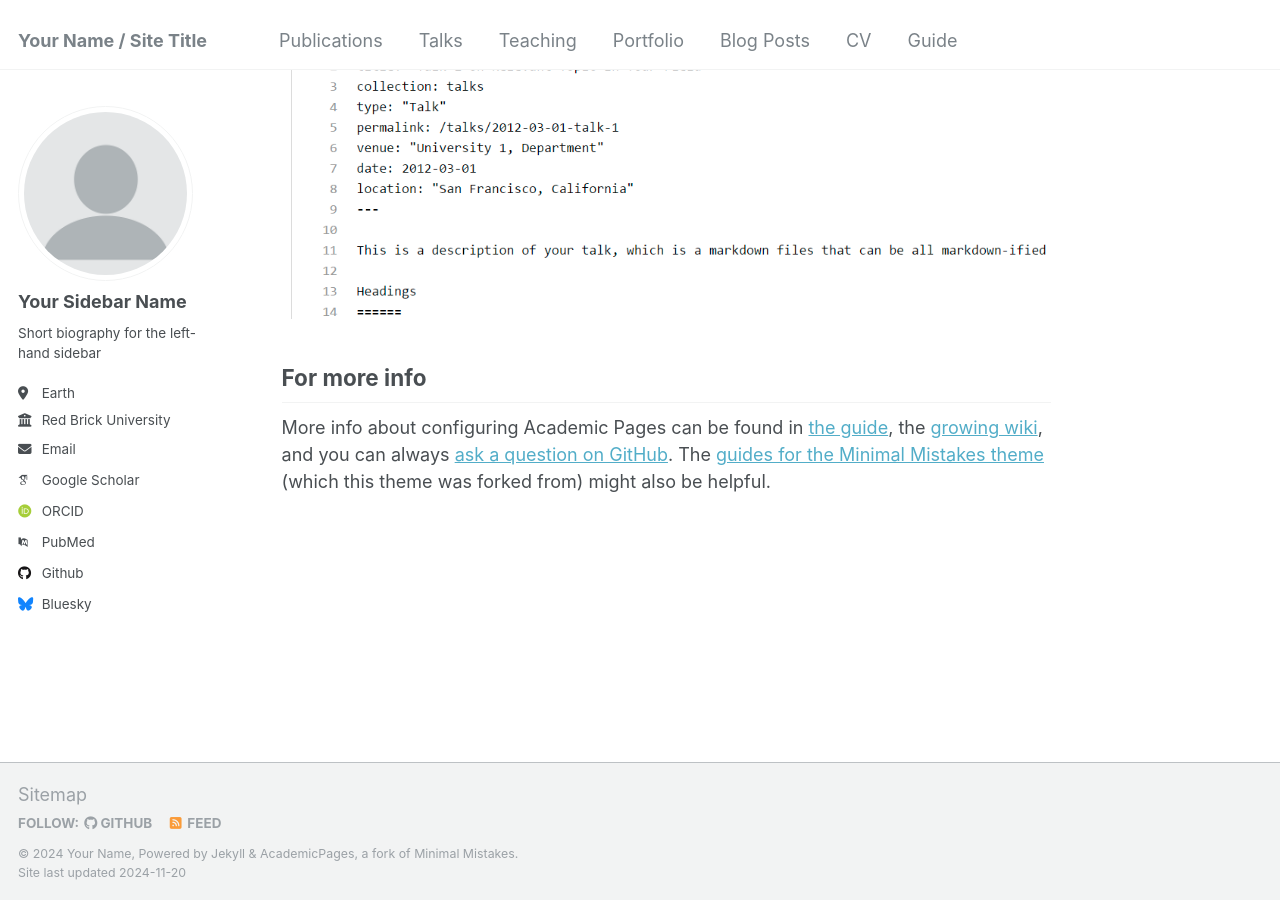
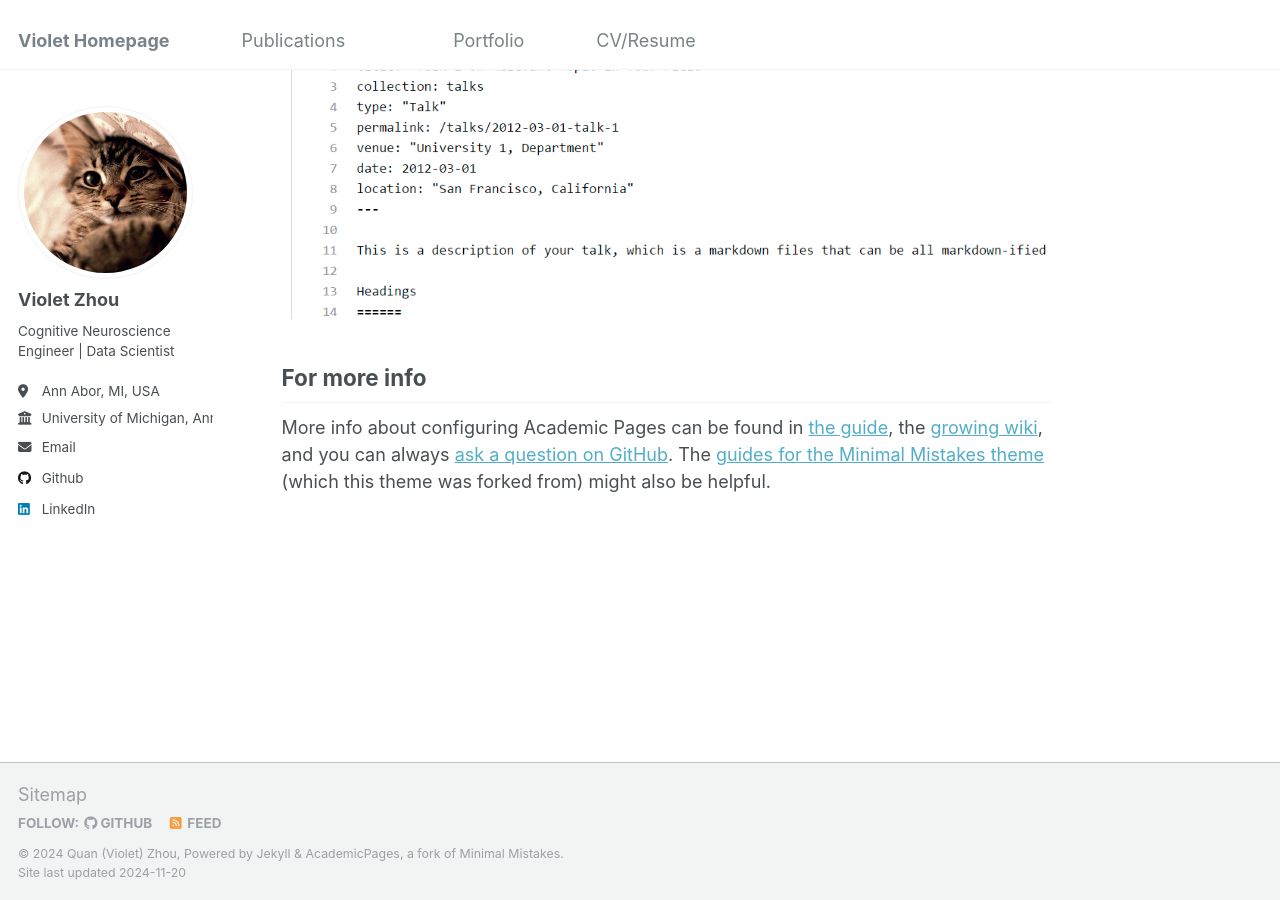
Before and after one commit to Quan-VioletZhou/violet_academicpage, a Jekyll site: the page built from _pages/about.md, in a window 1280 px wide and 900 px high, scrolled down 2643 px. Built offline with Jekyll 4.4.1, drawn with Linux system fonts in a browser that asks for light colours; some web fonts are replaced.

Commit message:
changing navi

```diff
--- a/_config.yml
+++ b/_config.yml
@@ -8,11 +8,11 @@
 
 # Basic Site Settings
 locale                   : "en-US"
-title                    : "Your Name / Site Title"
+title                    : "Violet Homepage"
 title_separator          : "-"
-name                     : &name "Your Name"
+name                     : &name "Quan (Violet) Zhou"
 description              : &description "personal description"
-url                      : https://academicpages.github.io # the base hostname & protocol for your site e.g. "https://[your GitHub username].github.io"
+url                      : https://quan-violetzhou.github.io/violet_academicpage/ # the base hostname & protocol for your site e.g. "https://[your GitHub username].github.io"
 baseurl                  : "" # the subpath of your site, e.g. "/blog"
 repository               : "academicpages/academicpages.github.io"
 
@@ -21,22 +21,22 @@ repository               : "academicpages/academicpages.github.io"
 #               Additional customization can be done by editing /_includes/author-profile.html
 author:
   # Biographic information
-  avatar           : "profile.png"
-  name             : "Your Sidebar Name"
+  avatar           : "luna.png"
+  name             : "Violet Zhou"
   pronouns         : # example: "she/her"
-  bio              : "Short biography for the left-hand sidebar"
-  location         : "Earth"
-  employer         : "Red Brick University"
+  bio              : "Cognitive Neuroscience Engineer | Data Scientist"
+  location         : "Ann Abor, MI, USA"
+  employer         : "University of Michigan, Ann Arbor"
   uri              : # URL
-  email            : "none@example.org"
+  email            : "violetz@umich.edu"
 
   # Academic websites
   arxiv            : # URL - Update with the correct link to your profile
-  googlescholar    : "https://scholar.google.com/citations?user=PS_CX0AAAAAJ"
+  googlescholar    : # "https://scholar.google.com/citations?user=PS_CX0AAAAAJ"
   impactstory      : # URL
-  orcid            : "http://orcid.org/yourorcidurl"
+  orcid            : # "http://orcid.org/yourorcidurl"
   semantic         : # URL
-  pubmed           : "https://www.ncbi.nlm.nih.gov/pubmed/?term=john+snow"
+  pubmed           : # "https://www.ncbi.nlm.nih.gov/pubmed/?term=john+snow"
   researchgate     : # URL
   scopus           : # URL
 
@@ -44,12 +44,12 @@ author:
   bitbucket        : # Username - Update with your username on the site
   codepen          : # Username
   dribbble         : # Username
-  github           : "academicpages"
+  github           : "Quan-VioletZhou"
   kaggle           : # Username
   stackoverflow    : # User number or user number and name (i.e., use "1" or "1/jeff-atwood")
 
   # Social media
-  bluesky          : "bsky.app" # Replace this with you Bluesky username
+  bluesky          : #"bsky.app" # Replace this with you Bluesky username
   facebook         : # Username
   flickr           : # Username
   foursquare       : # Username
@@ -58,7 +58,7 @@ author:
   keybase          : # Username
   instagram        : # Username
   lastfm           : # Username
-  linkedin         : # Username
+  linkedin         : violet-zhou-5a39881b2
   mastodon         : # URL
   medium           : # URL
   pinterest        : # Username
```
Also changed, not shown: _data/navigation.yml (+10 -10 lines), images/luna.png (added), 1 other file.
